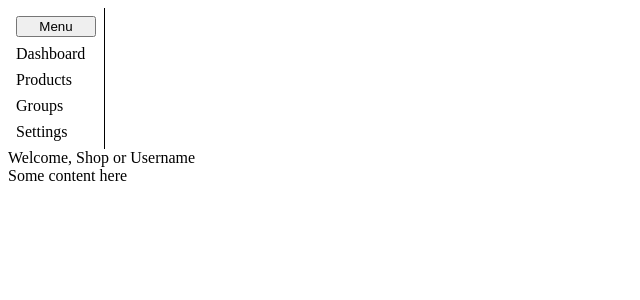
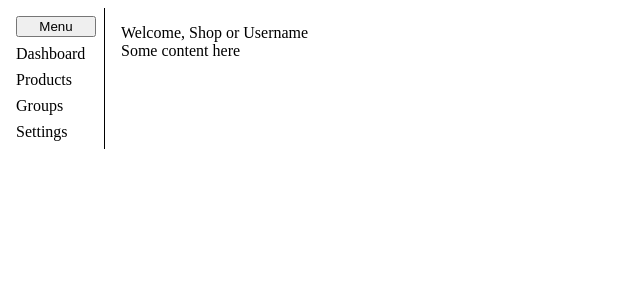
Before and after one commit to juanfrvera/pedidos-react, a Next.js app: page /admin in a window 1280 px wide. Shown: the top 300 px of the page, without its empty margins (0-640 px from the left). Built offline with nearby package versions, Linux system fonts and the light colour scheme.

Commit message:
feat: content alignment

```diff
--- a/src/app/admin/page.module.scss
+++ b/src/app/admin/page.module.scss
@@ -1,6 +1,9 @@
 .admin {
     display: flex;
-    flex-direction: column;
+}
+
+.content {
+    padding: 16px;
 }
 
 .header {
```
